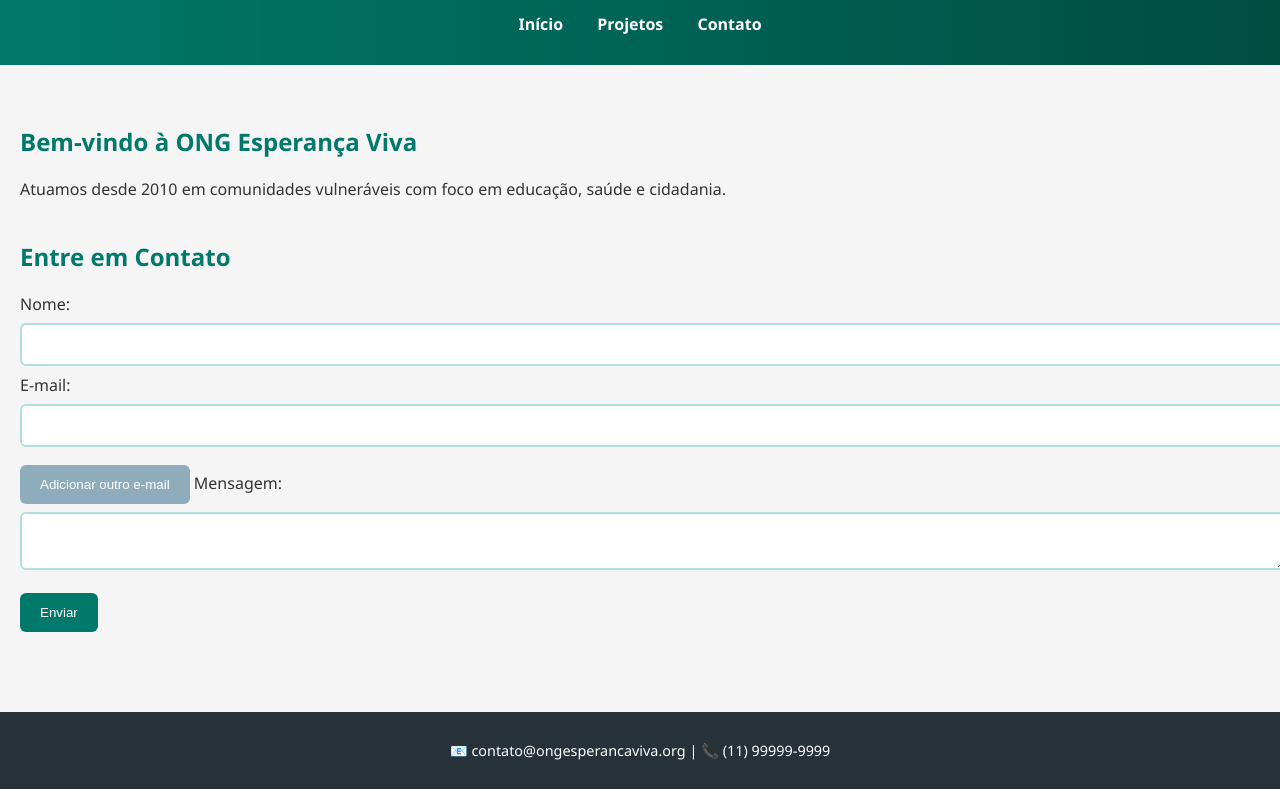
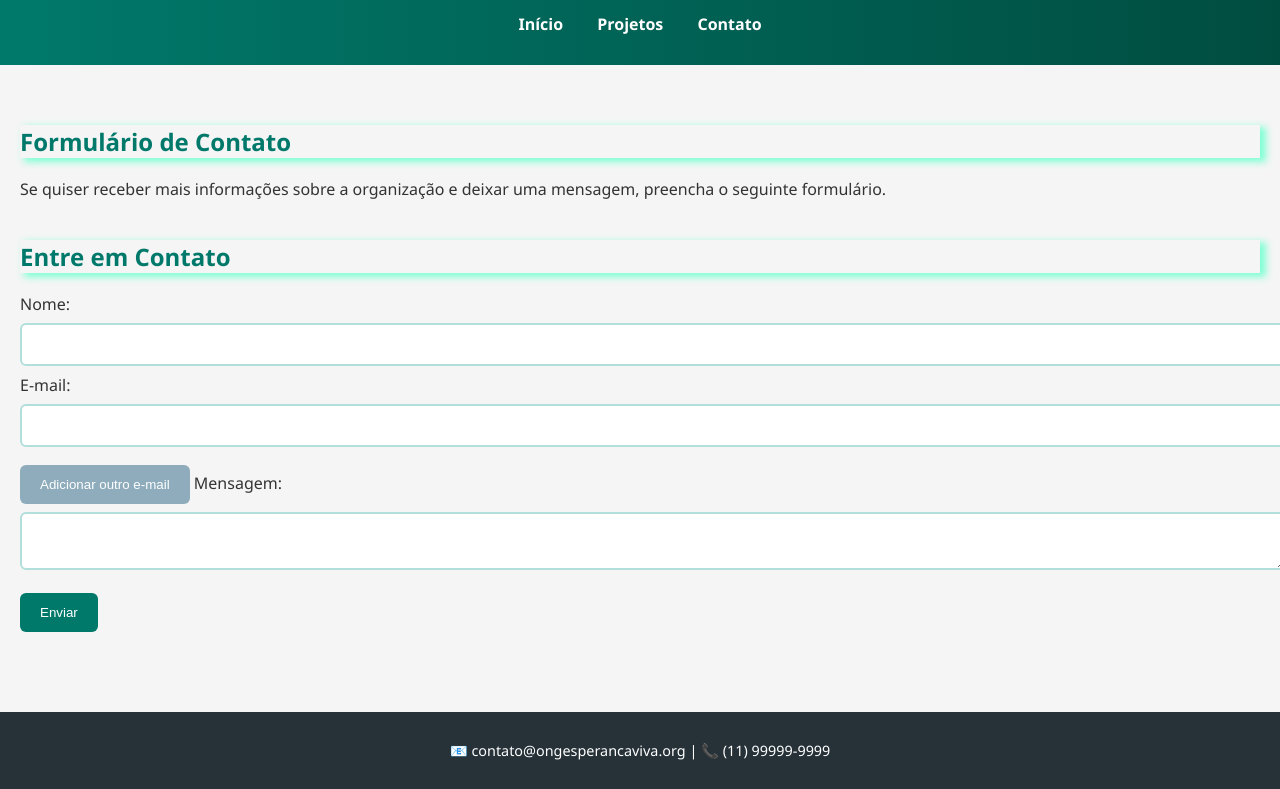
Before and after one commit to ArthurLaplechade/Sitefinal, a plain HTML site: page contato.html in a window 1280 px wide. Shown: the part 141-930 px from the top of the page. Drawn offline with Linux system fonts and the light colour scheme.

Commit message:
Add files via upload

```diff
--- a/contato.html
+++ b/contato.html
@@ -19,8 +19,8 @@
 
   <main>
     <section class="intro">
-      <h2>Bem-vindo à ONG Esperança Viva</h2>
-      <p>Atuamos desde 2010 em comunidades vulneráveis com foco em educação, saúde e cidadania.</p>
+      <h2>Formulário de Contato</h2>
+      <p>Se quiser receber mais informações sobre a organização e deixar uma mensagem, preencha o seguinte formulário.</p>
     </section>
 
     <section class="formulario">
--- a/style.css
+++ b/style.css
@@ -20,6 +20,7 @@ header:hover {
 header h1 span {
   color: #ffe082;
   transition: color 0.4s;
+  box-shadow: 5px 3px 7px 1px aquamarine;
 }
 
 header:hover h1 span {
@@ -55,6 +56,7 @@ section {
 h2 {
   color: #00796b;
   transition: transform 0.3s;
+  box-shadow: 5px 3px 7px 1px aquamarine;
 }
 
 h2:hover {
```
Also changed, not shown: index.html (+2 -0 lines), 1 other file.
